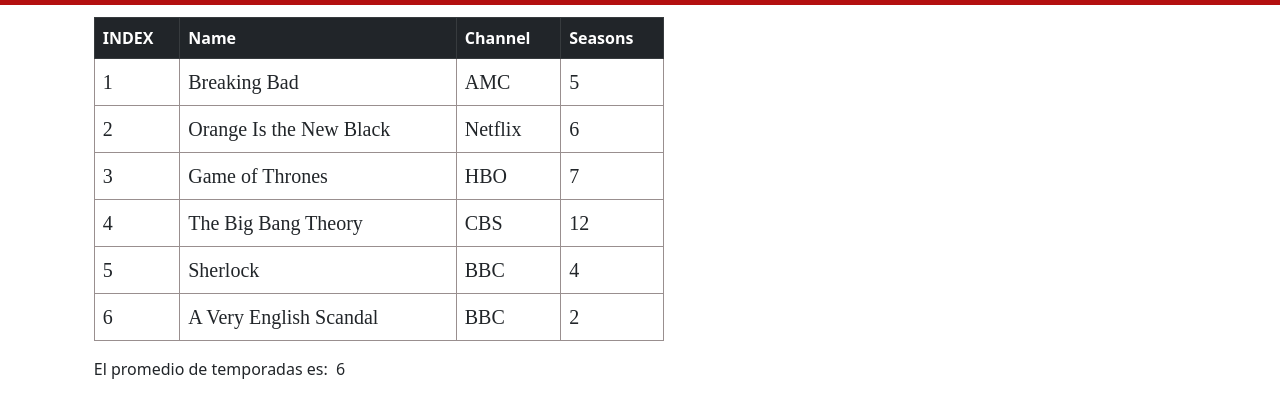
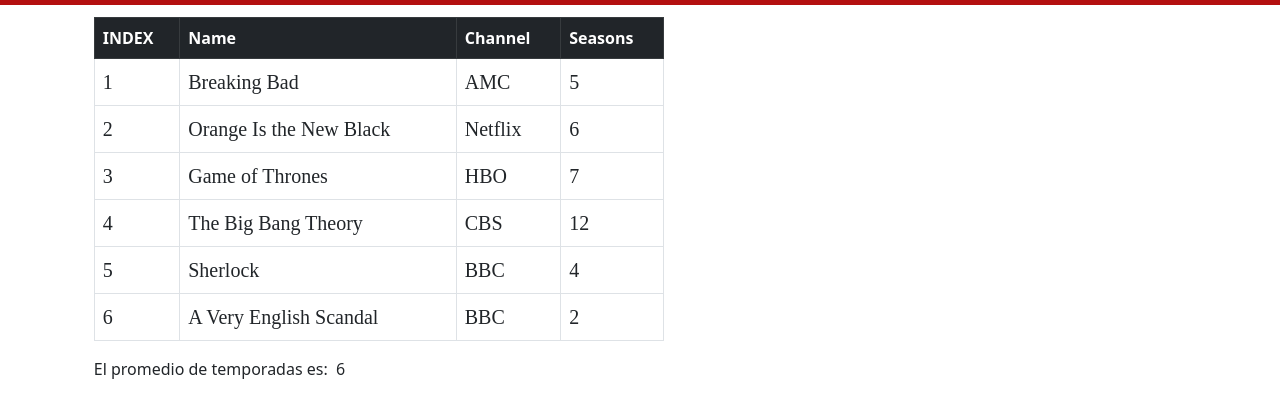
Before and after one commit to davidzamora9aSyC/Taller-typescript1, a plain HTML site: page index2.html in a window 1280 px wide. Shown: the part 79-496 px from the top of the page. Drawn offline with nearby package versions, Linux system fonts and the light colour scheme.

Commit message:
correcion borde

```diff
--- a/index2.html
+++ b/index2.html
@@ -29,7 +29,7 @@
 
         <div class="row pt-0">
             <div class="col-12 col-lg-6 p-0 mx-auto ">
-                <table class="table mt-5 table-bordered conBordeLigero">
+                <table class="table mt-5 table-bordered ">
                     <thead class="table-dark">
                         <tr>
                             <th> INDEX</th>
```
